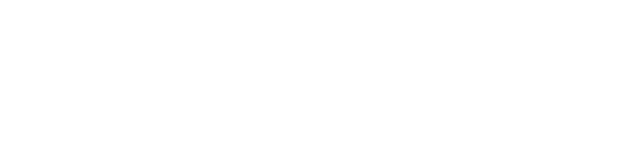
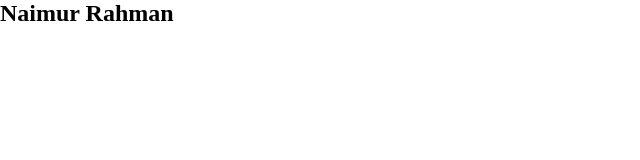
Before and after one commit to naimur202164-rony/Flooble-Responsive, a plain HTML site: page index.html in a window 1280 px wide. Shown: the whole page, without its empty margins (0-640 px from the left). Drawn offline with Linux system fonts and the light colour scheme.

Commit message:
gray color added

```diff
--- a/index.html
+++ b/index.html
@@ -7,5 +7,7 @@
     <title>Responsive</title>
     <link rel="stylesheet" href="./style.css" />
   </head>
-  <body></body>
+  <body>
+    <h2>Naimur Rahman</h2>
+  </body>
 </html>
--- a/style.css
+++ b/style.css
@@ -0,0 +1,17 @@
+* {
+  margin: 0;
+  padding: 0;
+  box-sizing: border-box;
+}
+:root {
+  --black-color: #282c34;
+  --ash-color: #707793;
+  --off-white-color: ##f8f8f8;
+  --green-color: #3bb99b;
+  --white-color: #ffffff;
+  --gray-color: #707070;
+}
+.container {
+  margin: 0 auto;
+  max-width: 1140px;
+}
```
